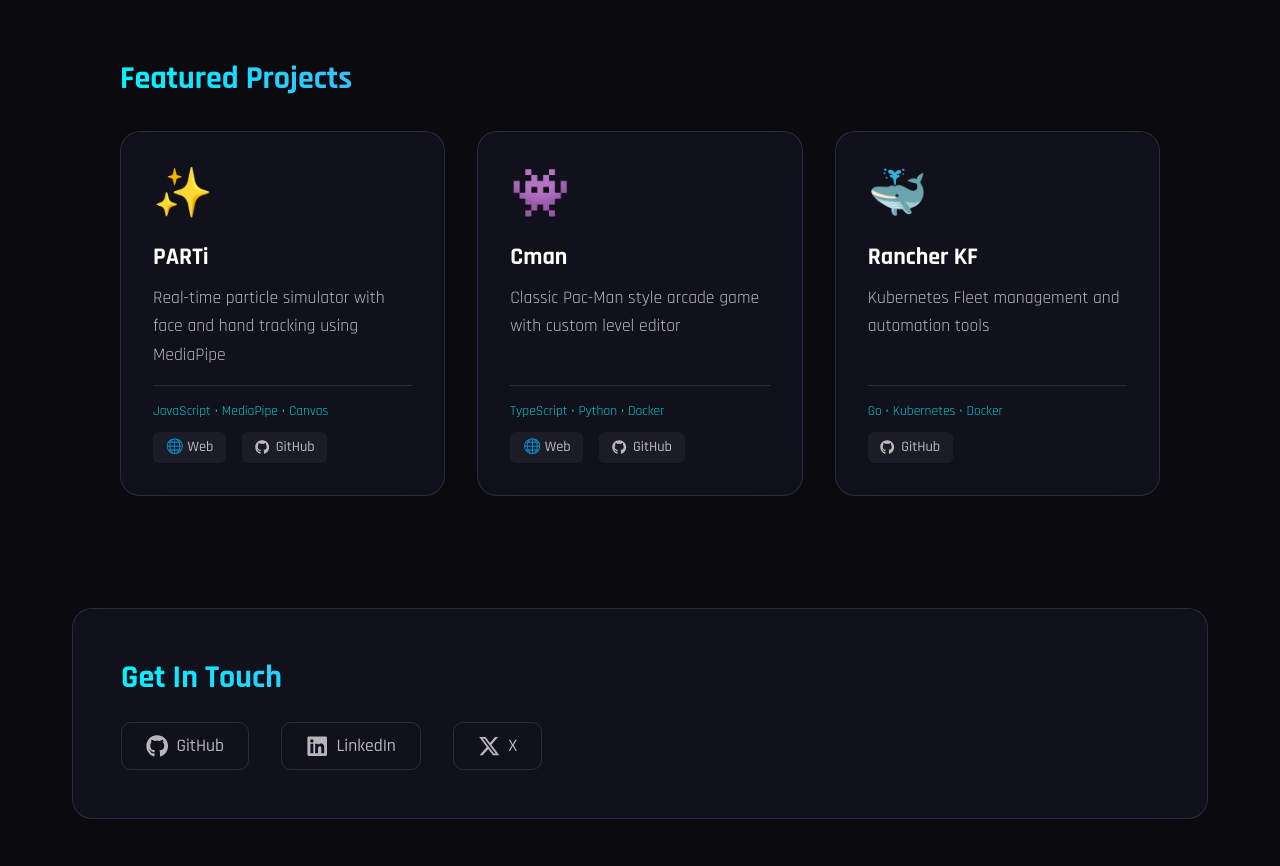
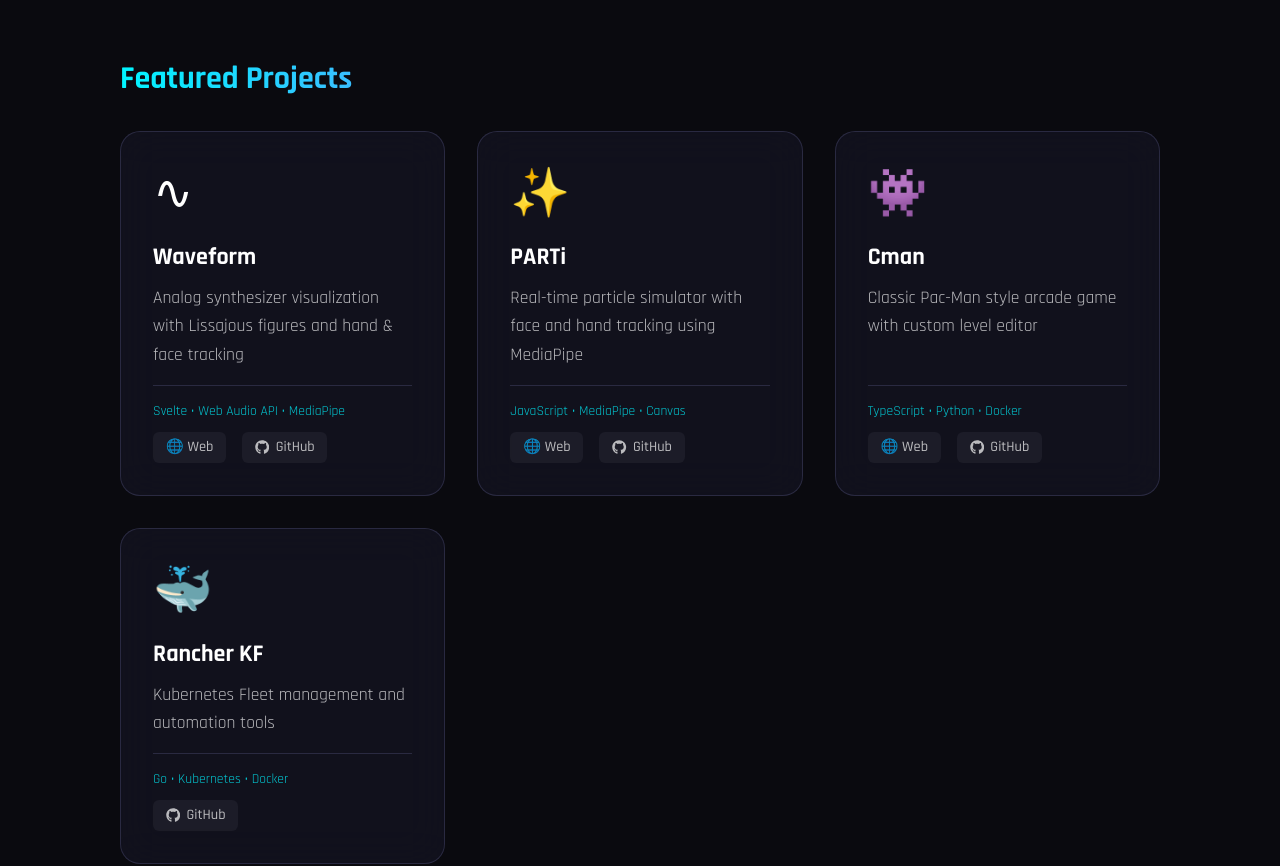
Before and after one commit to rjchicago/RJ, a React (Vite) app in the folder web/: page / in a window 1280 px wide. Shown: the part 1120-1986 px from the top of the page. Built offline with nearby package versions, Linux system fonts and the light colour scheme.

Commit message:
added waveform

```diff
--- a/web/index.html
+++ b/web/index.html
@@ -31,7 +31,7 @@
     <script type="text/javascript">
       document.addEventListener('click', (e) => {
         const link = e.target.closest('a');
-        if (link && link.host !== window.location.host) {
+        if (link && link.hostname && link.hostname !== window.location.hostname) {
           window.umami?.track('outbound-link-click', { url: link.href });
         }
       });
--- a/web/src/App.jsx
+++ b/web/src/App.jsx
@@ -58,6 +58,20 @@ function App() {
         <section id="projects" className="section">
           <h2>Featured Projects</h2>
           <div className="projects-grid">
+
+            <div className="project-card glass-panel">
+              <div className="project-icon">∿</div>
+              <h3>Waveform</h3>
+              <p>Analog synthesizer visualization with Lissajous figures and hand & face tracking</p>
+              <div className="project-footer">
+                <span className="project-tech">Svelte • Web Audio API • MediaPipe</span>
+                <div className="project-links">
+                  <a href="https://waveform.rjchicago.com/" target="_blank" rel="noopener noreferrer" className="project-link">🌐 Web</a>
+                  <a href="https://github.com/rjchicago/waveform" target="_blank" rel="noopener noreferrer" className="project-link"><FaGithub /> GitHub</a>
+                </div>
+              </div>
+            </div>
+
             <div className="project-card glass-panel">
               <div className="project-icon">✨</div>
               <h3>PARTi</h3>
```
